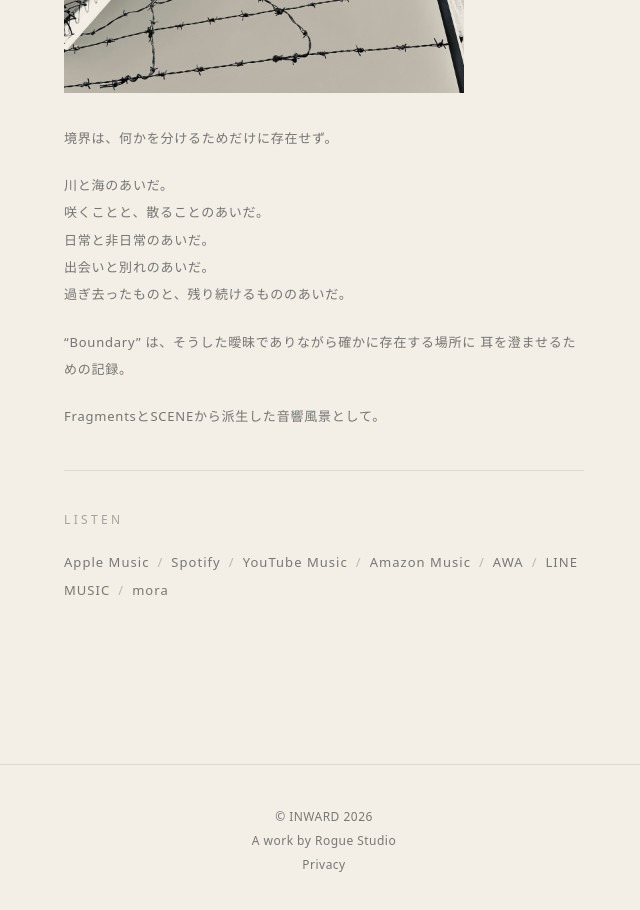
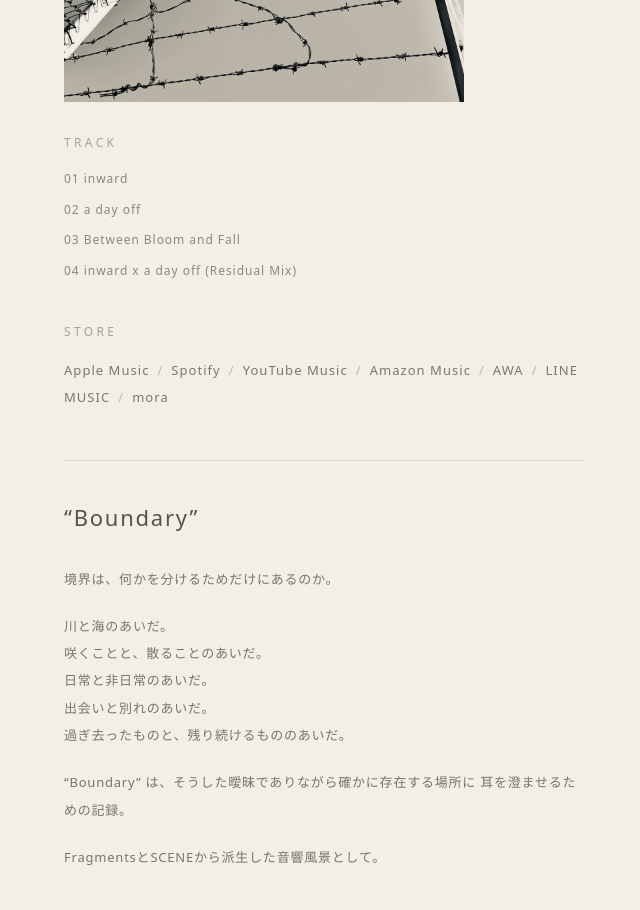
Before and after one commit to rogue-studio/inward, a Next.js app: page /soundscape in a window 1280 px wide. Shown: the part 1060-1970 px from the top of the page, without its empty margins (316-956 px from the left). Built offline with nearby package versions, Linux system fonts and the light colour scheme.

Commit message:
Refine soundscape page

```diff
--- a/app/soundscape/page.tsx
+++ b/app/soundscape/page.tsx
@@ -38,6 +38,13 @@ const storeLinks = [
   },
 ];
 
+const tracks = [
+  "inward",
+  "a day off",
+  "Between Bloom and Fall",
+  "inward x a day off (Residual Mix)",
+];
+
 export default function SoundscapePage() {
   return (
     <SimplePageLayout title="SOUNDSCAPE">
@@ -70,13 +77,13 @@ export default function SoundscapePage() {
             Latest Release
           </p>
 
-          <h2 className="text-[16px] font-light tracking-[0.08em] text-[#161616]/72">
+          <p className="mb-2 text-[11px] uppercase tracking-[0.22em] text-[#161616]/35">
+            2026.06.13 1st EP release
+          </p>
+
+          <h2 className="text-[22px] font-light tracking-[0.08em] text-[#161616]/72">
             “Boundary”
           </h2>
-
-          <p className="mt-2 text-[11px] uppercase tracking-[0.22em] text-[#161616]/35">
-            2026.06.13 1st EP release
-          </p>
 
           <div className="mt-8 max-w-[400px]">
             <Image
@@ -89,8 +96,51 @@ export default function SoundscapePage() {
             />
           </div>
 
+          <div className="mt-8">
+            <p className="mb-4 text-[12px] uppercase tracking-[0.28em] text-[#161616]/35">
+              Track
+            </p>
+
+            <ol className="space-y-2 text-[12px] leading-[1.9] tracking-[0.08em] text-[#161616]/48">
+              {tracks.map((track, index) => (
+                <li key={track}>
+                  {String(index + 1).padStart(2, "0")} {track}
+                </li>
+              ))}
+            </ol>
+          </div>
+
+          <div className="mt-10">
+            <p className="mb-4 text-[12px] uppercase tracking-[0.28em] text-[#161616]/35">
+              Store
+            </p>
+
+            <div className="max-w-[520px] text-[13px] leading-[2.1] tracking-[0.08em] text-[#161616]/55">
+              {storeLinks.map((link, index) => (
+                <span key={link.label}>
+                  <a
+                    href={link.href}
+                    target="_blank"
+                    rel="noreferrer"
+                    className="transition hover:text-[#161616]/85"
+                  >
+                    {link.label}
+                  </a>
+                  {index < storeLinks.length - 1 && (
+                    <span className="px-2 text-[#161616]/25">/</span>
+                  )}
+                </span>
+              ))}
+            </div>
+          </div>
+
+          <div className="mt-12 border-t border-[#161616]/10 pt-10">
+            <h2 className="text-[22px] font-light tracking-[0.08em] text-[#161616]/72">
+              “Boundary”
+            </h2>
+
             <div className="mt-8 space-y-5 text-[13px] leading-[2.1] tracking-[0.06em] text-[#161616]/56">
-            <p>境界は、何かを分けるためだけに存在せず。</p>
+              <p>境界は、何かを分けるためだけにあるのか。</p>
 
               <p>
                 川と海のあいだ。
@@ -111,29 +161,6 @@ export default function SoundscapePage() {
 
               <p>FragmentsとSCENEから派生した音響風景として。</p>
             </div>
-        </section>
-
-        <section className="border-t border-[#161616]/10 pt-10">
-          <p className="mb-5 text-[12px] uppercase tracking-[0.28em] text-[#161616]/35">
-            Listen
-          </p>
-
-          <div className="max-w-[520px] text-[13px] leading-[2.1] tracking-[0.08em] text-[#161616]/55">
-            {storeLinks.map((link, index) => (
-              <span key={link.label}>
-                <a
-                  href={link.href}
-                  target="_blank"
-                  rel="noreferrer"
-                  className="transition hover:text-[#161616]/85"
-                >
-                  {link.label}
-                </a>
-                {index < storeLinks.length - 1 && (
-                  <span className="px-2 text-[#161616]/25">/</span>
-                )}
-              </span>
-            ))}
           </div>
         </section>
       </section>
```
Lines whose indentation alone changed are shown as unchanged.
